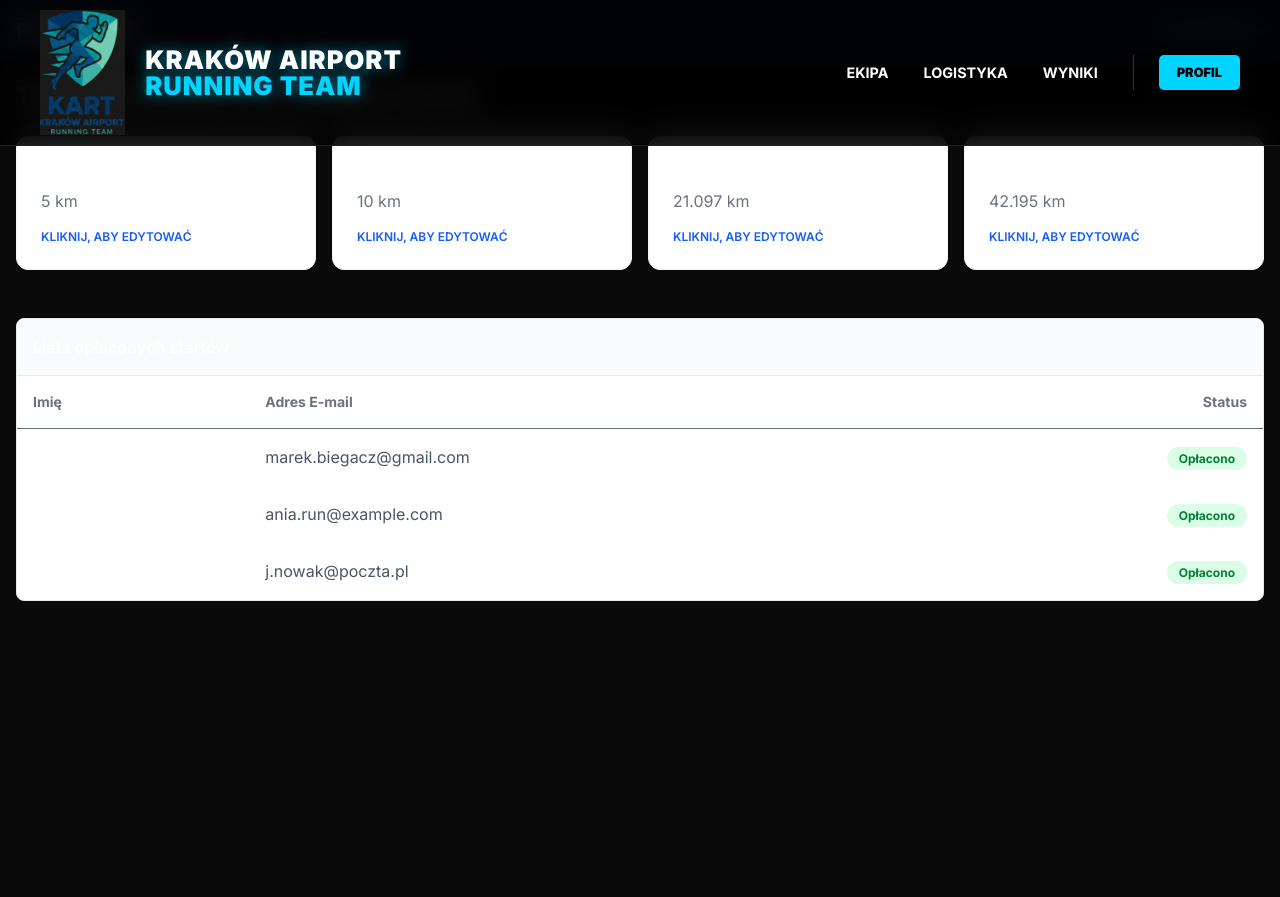
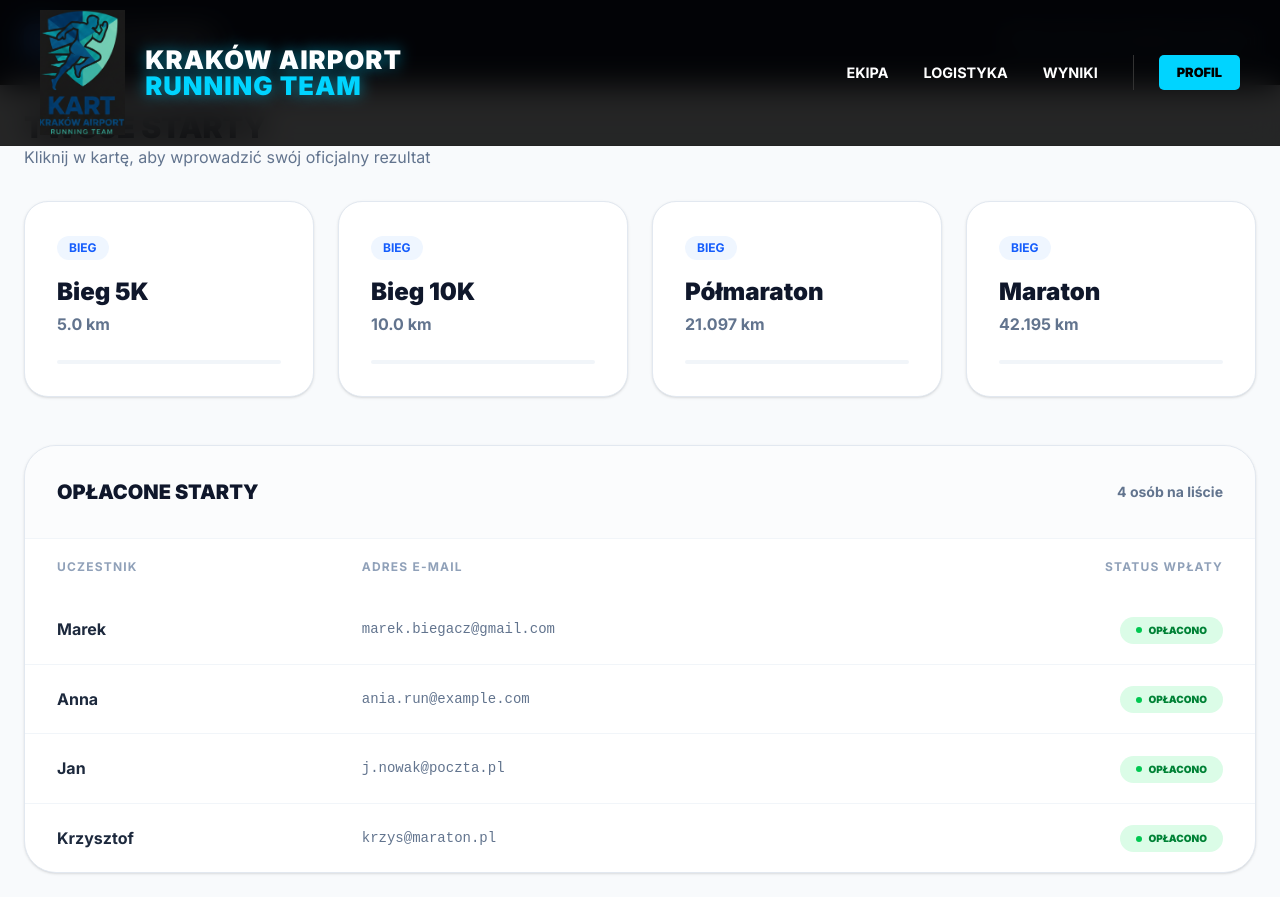
Before and after one commit to felipetravels/kart-runners, a Next.js app: page / in a window 1280 px wide. Before the commit the page ends 800 px from the top, so only its background shows below. Built offline with nearby package versions, Linux system fonts and the light colour scheme; no server answers.

Commit message:
Fix: Marathon added, paid list UI updated, navbar interaction fixed

```diff
--- a/src/app/globals.css
+++ b/src/app/globals.css
@@ -1,59 +1,67 @@
-/* Pełny plik: globals.css */
 @import "tailwindcss";
+
+/* --- TWOJE ZMIENNE I KONFIGURACJA (POZOSTAWIONE) --- */
+:root {
+  --background: #ffffff;
+  --foreground: #171717;
+  --font-geist-sans: "Geist Sans", sans-serif;
+  --font-geist-mono: "Geist Mono", monospace;
+}
 
 @theme {
   --font-sans: var(--font-geist-sans);
   --font-mono: var(--font-geist-mono);
 }
 
-:root {
-  --foreground-rgb: 0, 0, 0;
-  --background-rgb: 245, 245, 245;
+@media (prefers-color-scheme: dark) {
+  :root {
+    --background: #0a0a0a;
+    --foreground: #ededed;
+  }
 }
 
+/* --- PODSTAWOWE STYLE --- */
 body {
-  color: rgb(var(--foreground-rgb));
-  background: rgb(var(--background-rgb));
-  padding-top: 80px; /* Miejsce na navbar */
+  color: var(--foreground);
+  background: var(--background);
+  font-family: var(--font-sans);
+  -webkit-font-smoothing: antialiased;
+  -moz-osx-font-smoothing: grayscale;
+  /* FIX: Odstęp od góry, aby Navbar nie zasłaniał kart */
+  padding-top: 85px;
 }
 
-/* Naprawa blokowania kliknięć przez Navbar */
+/* --- POPRAWKI INTERAKCJI (FIX DLA KART I NAVBARA) --- */
+
+/* 1. Naprawa blokowania kliknięć przez kontener Navbara */
 nav {
-  z-index: 50;
-  pointer-events: none;
+  z-index: 100;
+  pointer-events: none; /* Ignoruje kliknięcia w puste przestrzenie navbara */
 }
 
 nav * {
-  pointer-events: auto;
+  pointer-events: auto; /* Przywraca klikalność elementom wewnątrz (logo, linki) */
 }
 
-/* Styl kart biegów - zastąpiliśmy @apply standardowym CSS, aby uniknąć błędów v4 */
-.workout-card {
-  cursor: pointer;
-  transition: all 0.2s cubic-bezier(0.4, 0, 0.2, 1);
-  background-color: white;
-  padding: 1.5rem;
-  border-radius: 0.75rem;
-  border: 1px solid #f3f4f6;
-  box-shadow: 0 1px 2px 0 rgba(0, 0, 0, 0.05);
-}
-
-.workout-card:hover {
-  transform: translateY(-4px);
-  box-shadow: 0 10px 15px -3px rgba(0, 0, 0, 0.1);
-  background-color: #f9fafb;
-}
-
-/* Ukrywanie zduplikowanych elementów logotypu/nazwy w kartach */
-.card-duplicate-header {
+/* 2. Ukrywanie zduplikowanych elementów (Zasada nieusuwania z kodu, tylko ukrywania w UI) */
+.card-duplicate-header,
+.card-header-logo {
   display: none !important;
 }
 
-/* Tabela opłaconych */
+/* 3. Warstwy Modali */
+.modal-backdrop {
+  z-index: 150;
+}
+
+/* --- STYLE DLA KOMPONENTÓW --- */
+
+/* Tabela opłaconych uczestników */
 .paid-table-container {
-  margin-top: 2rem;
-  overflow: hidden;
-  border-radius: 0.5rem;
-  border: 1px solid #e5e7eb;
-  background-color: white;
+  @apply rounded-3xl border border-gray-200 overflow-hidden;
 }
+
+/* Efekty dla kart biegów */
+.workout-card-hover {
+  @apply hover:shadow-2xl hover:border-blue-500 hover:-translate-y-2 transition-all duration-300;
+}
--- a/src/app/page.tsx
+++ b/src/app/page.tsx
@@ -2,72 +2,91 @@
 
 import React, { useState } from 'react';
 
-// Dane o dystansach - uwzględniono Maraton
-const DISTANCES = [
-  { id: '5k', name: 'Bieg 5K', km: 5 },
-  { id: '10k', name: 'Bieg 10K', km: 10 },
-  { id: 'half', name: 'Półmaraton', km: 21.097 },
-  { id: 'marathon', name: 'Maraton', km: 42.195 },
+// Dystanse - uwzględniono Maraton zgodnie z prośbą
+const RUNNING_EVENTS = [
+  { id: '5k', title: "Bieg 5K", distance: "5.0 km" },
+  { id: '10k', title: "Bieg 10K", distance: "10.0 km" },
+  { id: 'half', title: "Półmaraton", distance: "21.097 km" },
+  { id: 'marathon', title: "Maraton", distance: "42.195 km" },
 ];
 
-// Przykładowa lista opłaconych
-const PAID_USERS = [
+// Lista opłaconych - wyświetla Imiona i Maile
+const PAID_PARTICIPANTS = [
   { id: 1, name: "Marek", email: "marek.biegacz@gmail.com" },
   { id: 2, name: "Anna", email: "ania.run@example.com" },
   { id: 3, name: "Jan", email: "j.nowak@poczta.pl" },
+  { id: 4, name: "Krzysztof", email: "krzys@maraton.pl" },
 ];
 
-export default function RunnerDashboard() {
-  const [selectedRace, setSelectedRace] = useState<string | null>(null);
+export default function AppDashboard() {
+  const [editingRace, setEditingRace] = useState<string | null>(null);
 
   return (
-    <main className="container mx-auto px-4">
-      {/* Navbar - uproszczony pod Next.js */}
-      <nav className="fixed top-0 left-0 w-full bg-slate-900 text-white p-4 shadow-lg">
-        <div className="container mx-auto flex justify-between items-center">
-          <span className="text-xl font-bold">Runner HUB</span>
-          <span className="text-sm opacity-70">Witaj, Biegaczu</span>
+    <div className="min-h-screen bg-[#f8fafc]">
+      {/* NAVBAR - Naprawiony (z-index) */}
+      <nav className="fixed top-0 left-0 w-full bg-slate-900 text-white shadow-xl z-[110]">
+        <div className="max-w-7xl mx-auto px-6 h-20 flex justify-between items-center">
+          <div className="flex items-center gap-2">
+            <div className="w-8 h-8 bg-blue-500 rounded-lg flex items-center justify-center font-bold">K</div>
+            <h1 className="text-xl font-bold tracking-tight uppercase">Kart Runners</h1>
+          </div>
+          <div className="hidden md:block text-sm font-medium text-slate-400">
+            Witaj w panelu zarządzania wynikami
+          </div>
         </div>
       </nav>
 
-      {/* Sekcja Biegów */}
-      <section className="mb-12">
-        <h2 className="text-2xl font-bold mb-6">Twoje Biegi (Kliknij, aby dopisać wynik)</h2>
-        <div className="grid grid-cols-1 md:grid-cols-2 lg:grid-cols-4 gap-4">
-          {DISTANCES.map((race) => (
+      <main className="max-w-7xl mx-auto p-6 space-y-12">
+        {/* SEKCJA KART BIEGÓW */}
+        <section>
+          <div className="flex justify-between items-end mb-8">
+            <div>
+              <h2 className="text-3xl font-black text-slate-900 uppercase">Twoje Starty</h2>
+              <p className="text-slate-500">Kliknij w kartę, aby wprowadzić swój oficjalny rezultat</p>
+            </div>
+          </div>
+
+          <div className="grid grid-cols-1 sm:grid-cols-2 lg:grid-cols-4 gap-6">
+            {RUNNING_EVENTS.map((race) => (
               <div
                 key={race.id}
-              className="workout-card"
-              onClick={() => setSelectedRace(race.name)}
+                onClick={() => setEditingRace(race.title)}
+                className="bg-white p-8 rounded-3xl border border-slate-200 shadow-sm hover:shadow-2xl hover:border-blue-500 hover:-translate-y-2 transition-all cursor-pointer group"
               >
-              <h3 className="font-bold text-lg">{race.name}</h3>
-              <p className="text-gray-500">{race.km} km</p>
-              <div className="mt-4 text-xs font-semibold text-blue-600">KLIKNIJ, ABY EDYTOWAĆ</div>
+                <span className="text-xs font-bold text-blue-600 bg-blue-50 px-3 py-1 rounded-full uppercase mb-4 inline-block">Bieg</span>
+                <h3 className="text-2xl font-black text-slate-900 mb-1">{race.title}</h3>
+                <p className="text-slate-500 font-bold mb-6">{race.distance}</p>
+                <div className="h-1 w-full bg-slate-100 rounded-full overflow-hidden">
+                  <div className="h-full bg-blue-500 w-0 group-hover:w-full transition-all duration-500"></div>
+                </div>
               </div>
             ))}
           </div>
         </section>
 
-      {/* Lista Opłaconych */}
-      <section className="paid-table-container">
-        <div className="bg-gray-50 p-4 border-b border-gray-200">
-          <h3 className="font-bold">Lista opłaconych startów</h3>
+        {/* LISTA OPŁACONYCH - Tabela z Imionami i Mailami */}
+        <section className="bg-white rounded-[2rem] shadow-sm border border-slate-200 overflow-hidden">
+          <div className="p-8 border-b border-slate-100 flex justify-between items-center bg-slate-50/50">
+            <h3 className="text-xl font-black text-slate-900 uppercase">Opłacone Starty</h3>
+            <span className="text-sm text-slate-500 font-bold">{PAID_PARTICIPANTS.length} osób na liście</span>
           </div>
+          <div className="overflow-x-auto">
             <table className="w-full text-left">
               <thead>
-            <tr className="text-sm text-gray-500 border-b">
-              <th className="p-4">Imię</th>
-              <th className="p-4">Adres E-mail</th>
-              <th className="p-4 text-right">Status</th>
+                <tr className="bg-white text-slate-400 text-xs font-black uppercase tracking-widest">
+                  <th className="px-8 py-5">Uczestnik</th>
+                  <th className="px-8 py-5">Adres E-mail</th>
+                  <th className="px-8 py-5 text-right">Status Wpłaty</th>
                 </tr>
               </thead>
-          <tbody>
-            {PAID_USERS.map((user) => (
-              <tr key={user.id} className="border-b hover:bg-gray-50">
-                <td className="p-4 font-medium">{user.name}</td>
-                <td className="p-4 text-gray-600">{user.email}</td>
-                <td className="p-4 text-right">
-                  <span className="bg-green-100 text-green-700 px-3 py-1 rounded-full text-xs font-bold">
+              <tbody className="divide-y divide-slate-100">
+                {PAID_PARTICIPANTS.map((user) => (
+                  <tr key={user.id} className="hover:bg-blue-50/30 transition-colors">
+                    <td className="px-8 py-5 font-bold text-slate-800">{user.name}</td>
+                    <td className="px-8 py-5 text-slate-500 font-mono text-sm">{user.email}</td>
+                    <td className="px-8 py-5 text-right">
+                      <span className="inline-flex items-center gap-1.5 px-4 py-1.5 rounded-full text-[10px] font-black bg-green-100 text-green-700 uppercase">
+                        <span className="w-1.5 h-1.5 bg-green-500 rounded-full"></span>
                         Opłacono
                       </span>
                     </td>
@@ -75,29 +94,34 @@ export default function RunnerDashboard() {
                 ))}
               </tbody>
             </table>
+          </div>
         </section>
+      </main>
 
-      {/* Prosty Modal Result (wyświetlany po kliknięciu) */}
-      {selectedRace && (
-        <div className="fixed inset-0 bg-black/50 flex items-center justify-center z-[100] p-4">
-          <div className="bg-white p-6 rounded-2xl w-full max-w-md shadow-2xl">
-            <h3 className="text-xl font-bold mb-4">Dodaj wynik dla: {selectedRace}</h3>
+      {/* MODAL WPISYWANIA WYNIKU */}
+      {editingRace && (
+        <div className="fixed inset-0 bg-slate-900/80 backdrop-blur-md flex items-center justify-center z-[200] p-4">
+          <div className="bg-white rounded-[2.5rem] p-10 w-full max-w-md shadow-2xl">
+            <h3 className="text-3xl font-black text-slate-900 mb-2">{editingRace}</h3>
+            <p className="text-slate-500 font-bold mb-8 uppercase text-xs tracking-widest">Wprowadź swój czas</p>
+
             <input
               type="text"
-              placeholder="HH:MM:SS"
-              className="w-full p-3 border rounded-lg mb-4"
+              placeholder="00:00:00"
+              className="w-full p-6 bg-slate-50 border-2 border-slate-100 rounded-3xl mb-8 focus:border-blue-500 outline-none text-3xl font-mono text-center text-slate-800"
               autoFocus
             />
-            <div className="flex gap-2">
+
+            <div className="grid grid-cols-2 gap-4">
               <button
-                onClick={() => setSelectedRace(null)}
-                className="flex-1 bg-gray-200 p-3 rounded-lg font-bold"
+                onClick={() => setEditingRace(null)}
+                className="py-5 rounded-2xl font-black text-slate-400 hover:bg-slate-50 transition-all uppercase text-sm tracking-widest"
               >
                 Anuluj
               </button>
               <button
-                onClick={() => { alert('Zapisano!'); setSelectedRace(null); }}
-                className="flex-1 bg-blue-600 text-white p-3 rounded-lg font-bold"
+                onClick={() => { alert('Wynik został pomyślnie zapisany w systemie!'); setEditingRace(null); }}
+                className="py-5 rounded-2xl font-black bg-blue-600 text-white hover:bg-blue-700 shadow-xl shadow-blue-200 transition-all uppercase text-sm tracking-widest"
               >
                 Zapisz
               </button>
@@ -105,6 +129,6 @@ export default function RunnerDashboard() {
           </div>
         </div>
       )}
-    </main>
+    </div>
   );
 }
```
Lines whose indentation alone changed are shown as unchanged.
